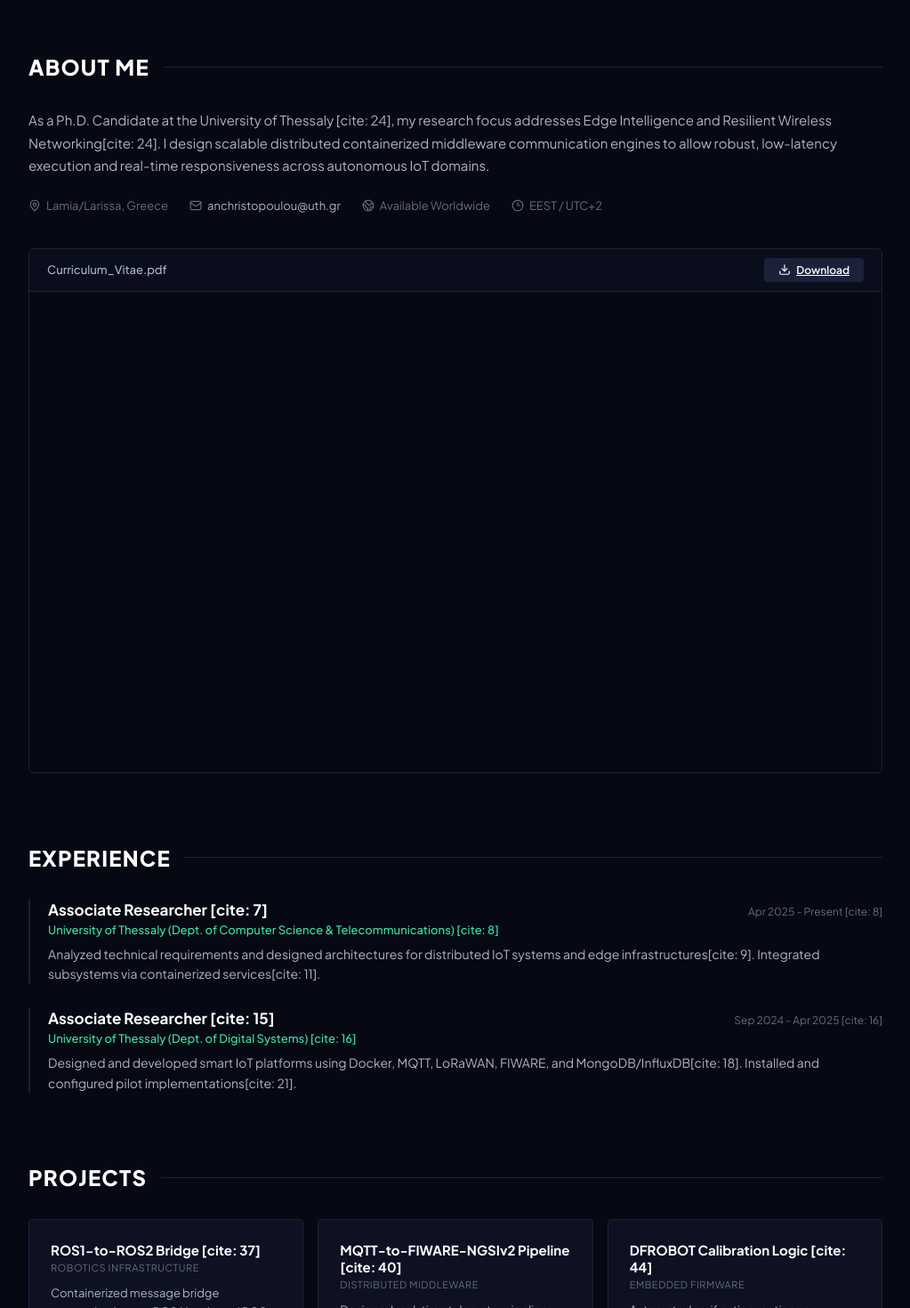
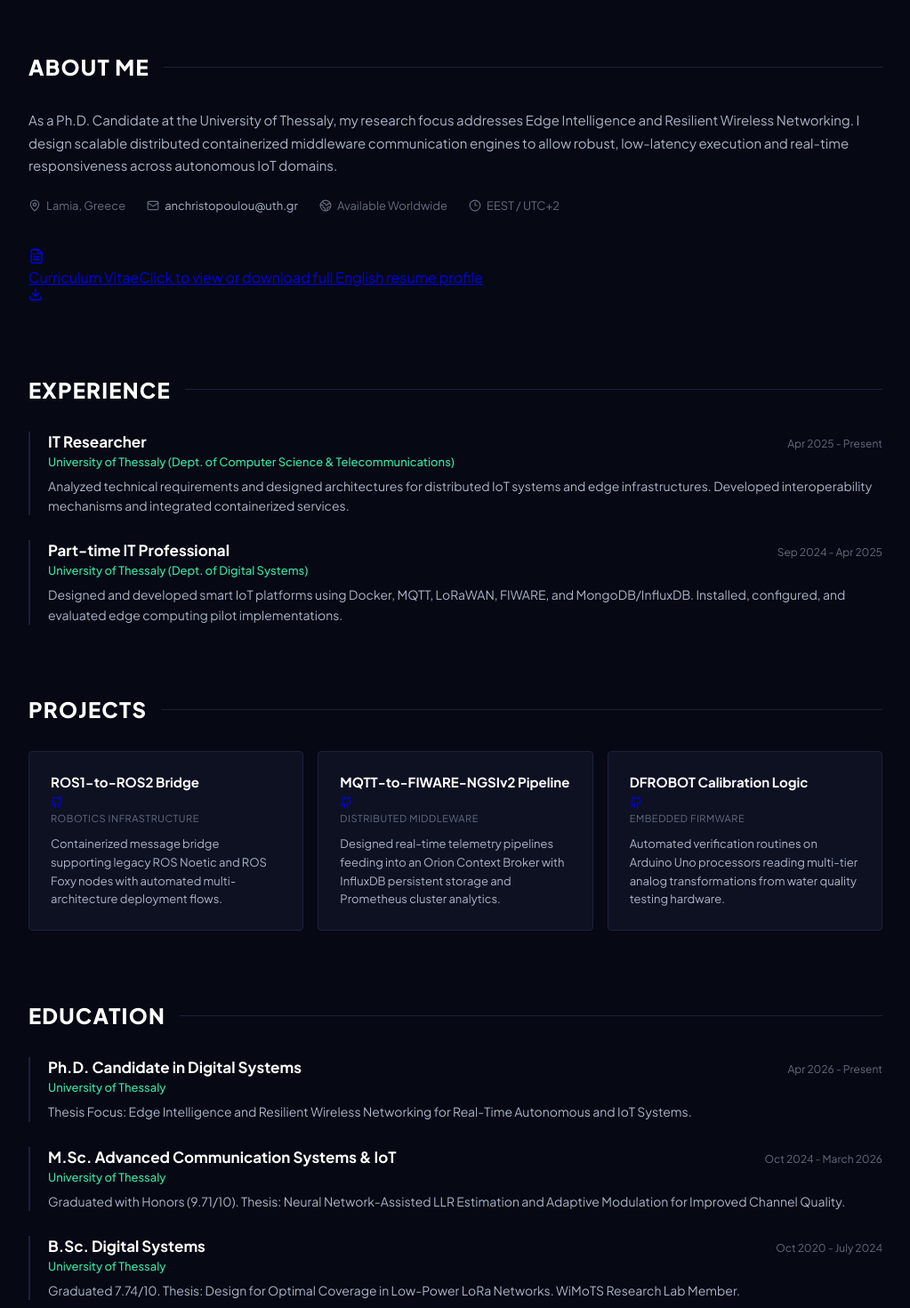
Before and after one commit to losandriana/bio, a React (Vite) app: page / in a window 1280 px wide. Shown: the part 580-2050 px from the top of the page at 89% size, without its empty margins (128-1151 px from the left). Built offline with nearby package versions, Linux system fonts and the light colour scheme.

Commit message:
Update main.jsx

```diff
--- a/src/main.jsx
+++ b/src/main.jsx
@@ -14,7 +14,8 @@ import {
   Wrench,
   Github,
   Download,
-  FileText
+  FileText,
+  Layers
 } from "lucide-react";
 import "./styles.css";
 
@@ -31,73 +32,72 @@ const navItems = [
 
 const experienceGroups = [
   {
-    company: "University of Thessaly (Dept. of Computer Science & Telecommunications) [cite: 8]",
-    role: "Associate Researcher [cite: 7]",
-    date: "Apr 2025 - Present [cite: 8]",
-    details: "Analyzed technical requirements and designed architectures for distributed IoT systems and edge infrastructures[cite: 9]. Integrated subsystems via containerized services[cite: 11]."
+    company: "University of Thessaly (Dept. of Computer Science & Telecommunications)",
+    role: "IT Researcher",
+    date: "Apr 2025 - Present",
+    details: "Analyzed technical requirements and designed architectures for distributed IoT systems and edge infrastructures. Developed interoperability mechanisms and integrated containerized services."
   },
   {
-    company: "University of Thessaly (Dept. of Digital Systems) [cite: 16]",
-    role: "Associate Researcher [cite: 15]",
-    date: "Sep 2024 - Apr 2025 [cite: 16]",
-    details: "Designed and developed smart IoT platforms using Docker, MQTT, LoRaWAN, FIWARE, and MongoDB/InfluxDB[cite: 18]. Installed and configured pilot implementations[cite: 21]."
+    company: "University of Thessaly (Dept. of Digital Systems)",
+    role: "Part-time IT Professional",
+    date: "Sep 2024 - Apr 2025",
+    details: "Designed and developed smart IoT platforms using Docker, MQTT, LoRaWAN, FIWARE, and MongoDB/InfluxDB. Installed, configured, and evaluated edge computing pilot implementations."
   }
 ];
 
 const technicalProjects = [
   {
-    title: "ROS1-to-ROS2 Bridge [cite: 37]",
+    title: "ROS1-to-ROS2 Bridge",
     meta: "Robotics Infrastructure",
-    body: "Containerized message bridge supporting legacy ROS Noetic and ROS Foxy nodes with automated multi-architecture deployment flows[cite: 38, 39]."
+    body: "Containerized message bridge supporting legacy ROS Noetic and ROS Foxy nodes with automated multi-architecture deployment flows.",
+    link: "https://github.com/losandriana"
   },
   {
-    title: "MQTT-to-FIWARE-NGSIv2 Pipeline [cite: 40]",
+    title: "MQTT-to-FIWARE-NGSIv2 Pipeline",
     meta: "Distributed Middleware",
-    body: "Designed real-time telemetry pipelines feeding into an Orion Context Broker with InfluxDB persistent storage and Prometheus cluster analytics[cite: 41, 42]."
+    body: "Designed real-time telemetry pipelines feeding into an Orion Context Broker with InfluxDB persistent storage and Prometheus cluster analytics.",
+    link: "https://github.com/losandriana"
   },
   {
-    title: "DFROBOT Calibration Logic [cite: 44]",
+    title: "DFROBOT Calibration Logic",
     meta: "Embedded Firmware",
-    body: "Automated verification routines on Arduino Uno processors reading multi-tier analog transformations from water quality testing hardware[cite: 45, 47]."
+    body: "Automated verification routines on Arduino Uno processors reading multi-tier analog transformations from water quality testing hardware.",
+    link: "https://github.com/losandriana"
   }
 ];
 
 const educationHistory = [
-  { title: "Ph.D. Candidate in Digital Systems [cite: 24]", meta: "Apr 2026 - Present · University of Thessaly [cite: 23, 24]",
-   body: "Thesis Focus: Edge Intelligence and Resilient Wireless Networking for Real-Time Autonomous and IoT Systems[cite: 24]." },
-  { title: "M.Sc. Advanced Communication Systems & IoT [cite: 26]", meta: "Oct 2024 - March 2026 · University of Thessaly [cite: 25, 26]",
-   body: "Graduated with Honors (9.71/10)[cite: 28]. Thesis on Neural Network-Assisted LLR Estimation and Adaptive Modulation[cite: 29]." },
-  { title: "B.Sc. Digital Systems [cite: 31]", meta: "Oct 2020 - July 2024 · University of Thessaly [cite: 30, 31]",
-   body: "Graduated 7.74/10[cite: 33]. Thesis: Design for Optimal Coverage in Low-Power LoRa Networks[cite: 34]. WiMoTS Research Lab Member[cite: 35]." }
+  { title: "Ph.D. Candidate in Digital Systems", meta: "Apr 2026 - Present · University of Thessaly", body: "Thesis Focus: Edge Intelligence and Resilient Wireless Networking for Real-Time Autonomous and IoT Systems." },
+  { title: "M.Sc. Advanced Communication Systems & IoT", meta: "Oct 2024 - March 2026 · University of Thessaly", body: "Graduated with Honors (9.71/10). Thesis: Neural Network-Assisted LLR Estimation and Adaptive Modulation for Improved Channel Quality." },
+  { title: "B.Sc. Digital Systems", meta: "Oct 2020 - July 2024 · University of Thessaly", body: "Graduated 7.74/10. Thesis: Design for Optimal Coverage in Low-Power LoRa Networks. WiMoTS Research Lab Member." }
 ];
 
 const skillsInventory = [
-  { category: "Languages", items: ["Python", "C", "C++", "Java", "SQL", "PHP", "JavaScript"] }, // [cite: 49]
-  { category: "Networks & IoT", items: ["LoRaWAN", "MQTT", "Kafka", "FIWARE", "Docker", "Edge Computing"] }, // [cite: 50]
-  { category: "Robotics & Simulation", items: ["ROS1", "ROS2", "NS-3", "Android Studio"] }, // [cite: 50]
-  { category: "Databases & Analytics", items: ["MySQL", "PostgreSQL", "MongoDB", "InfluxDB", "MATLAB", "SPSS"] } // [cite: 51, 52]
+  { category: "Languages", items: ["Python", "C", "C++", "Java", "SQL", "PHP", "JavaScript"] },
+  { category: "Networks & IoT", items: ["LoRaWAN", "MQTT", "Kafka", "FIWARE", "Docker", "Edge Computing"] },
+  { category: "Robotics & Simulation", items: ["ROS1", "ROS2", "NS-3", "Android Studio"] },
+  { category: "Databases & Analytics", items: ["MySQL", "PostgreSQL", "MongoDB", "InfluxDB", "MATLAB", "SPSS"] }
 ];
 
 const publicationList = [
-  { title: "AI-Enabled Autoencoder-Based Physical Layer Design for 6G Communication Systems", source: "Electronics 2026, 15, 538", url: "https://doi.org/10.3390/electronics15030538" }, // [cite: 62, 63]
-  { title: "Distributed Prescribed Performance Formation Tracking for Unknown Euler-Lagrange Systems Under Input Saturation", source: "Sensors 2025, 25, 6002", url: "https://doi.org/10.3390/s25196002" }, // [cite: 63, 64]
-  { title: "Design and Implementation of Scalable and Low-Latency LoRaWAN IoT Architecture for Smart Cities", source: "IEEE ISCC 2025 · Bologna, Italy", url: "https://doi.org/10.1109/ISCC65549.2025.11326417" }, // [cite: 65]
-  { title: "On the use of AI for 6G Signal Decoding in DVB - S.2 Applications", source: "IEEE CSCN 2024 · Belgrade, Serbia", url: "https://doi.org/10.1109/CSCN63874.2024.10849750" } // [cite: 66]
+  { title: "AI-Enabled Autoencoder-Based Physical Layer Design for 6G Communication Systems", source: "Electronics 2026, 15, 538", url: "https://doi.org/10.3390/electronics15030538" },
+  { title: "Distributed Prescribed Performance Formation Tracking for Unknown Euler-Lagrange Systems Under Input Saturation", source: "Sensors 2025, 25, 6002", url: "https://doi.org/10.3390/s25196002" },
+  { title: "Design and Implementation of Scalable and Low-Latency LoRaWAN IoT Architecture for Smart Cities", source: "IEEE ISCC 2025 · Bologna, Italy", url: "https://doi.org/10.1109/ISCC65549.2025.11326417" },
+  { title: "On the use of AI for 6G Signal Decoding in DVB - S.2 Applications", source: "IEEE CSCN 2024 · Belgrade, Serbia", url: "https://doi.org/10.1109/CSCN63874.2024.10849750" }
 ];
 
 const certificationsList = [
-  { name: "Wireless Communications Onramp", provider: "MathWorks · Nov 2024" }, // [cite: 54]
-  { name: "Signal Processing Onramp", provider: "MathWorks · Oct 2024" }, // [cite: 54]
-  { name: "MATLAB Fundamentals", provider: "MathWorks · May 2024" }, // [cite: 55]
-  { name: "Academy for LoRaWAN", provider: "Semtech · Dec 2023" }, // [cite: 56]
-  { name: "Cybersecurity and Routing in Computer Networks", provider: "Cisco Academy · Oct 2021" } // [cite: 60]
+  { name: "Wireless Communications Onramp", provider: "MathWorks · Nov 2024" },
+  { name: "Signal Processing Onramp", provider: "MathWorks · Oct 2024" },
+  { name: "MATLAB Fundamentals", provider: "MathWorks · May 2024" },
+  { name: "Academy for LoRaWAN", provider: "Semtech · Dec 2023" },
+  { name: "Cybersecurity and Routing in Computer Networks", provider: "Cisco Academy · Oct 2021" }
 ];
 
-// Handles scrolling manually via viewport calculations to keep URLs clean
 function handleScroll(id) {
   const element = document.getElementById(id);
   if (element) {
-    const offset = 70; // Matches top navigation height configuration
+    const offset = 70;
     const bodyRect = document.body.getBoundingClientRect().top;
     const elementRect = element.getBoundingClientRect().top;
     const elementPosition = elementRect - bodyRect;
@@ -131,54 +131,53 @@ function App() {
         <section className="hero-section" id="home">
           <div className="hero-text-content">
             <h1 className="static-name-heading">
-              Andriana<br />Christopoulou {/* [cite: 1] */}
+              Andriana<br />Christopoulou
             </h1>
             <p className="static-role-subline">
-              Networks Researcher <span>•</span> IoT Engineer <span>•</span> Robotics Specialist {/* [cite: 2] */}
+              Networks Researcher <span>•</span> IoT Engineer <span>•</span> Robotics Specialist
             </p>
             <div className="hero-cta-row">
               <button className="cta-primary-btn" onClick={() => handleScroll("contact")}>
                 Contact Me
               </button>
             </div>
+
+            {/* Social Links Row Including Active Google Scholar & Docker Hub Mappings */}
             <div className="social-icon-circles">
-              <a href="https://github.com/losandriana" target="_blank" rel="noreferrer" aria-label="GitHub"><Github size={16} /></a> {/* [cite: 4] */}
-              <a href="mailto:andrianachristopoulou02@gmail.com" aria-label="Personal Email"><Mail size={16} /></a> {/* [cite: 3] */}
-              <a href="mailto:anchristopoulou@uth.gr" aria-label="Academic Email"><FileText size={16} /></a>
+              <a href="https://github.com/losandriana" target="_blank" rel="noreferrer" title="GitHub"><Github size={16} /></a>
+              <a href="https://scholar.google.gr/citations?user=C200MOOAAAAJ&hl=el" target="_blank" rel="noreferrer" title="Google Scholar"><ScrollText size={16} /></a>
+              <a href="https://hub.docker.com/u/losandriana" target="_blank" rel="noreferrer" title="Docker Hub"><Layers size={16} /></a>
+              <a href="mailto:andrianachristopoulou02@gmail.com" title="Personal Email"><Mail size={16} /></a>
             </div>
           </div>
         </section>
 
-        {/* Section 2: About Me & Interactive PDF Frame */}
+        {/* Section 2: About Me (PDF Window Completely Replaced by a Minimalist Banner) */}
         <section className="about-section" id="about">
           <h2 className="section-title-line">About Me</h2>
           <p className="detailed-narrative">
-            As a Ph.D. Candidate at the University of Thessaly [cite: 24], my research focus addresses Edge Intelligence and Resilient Wireless Networking[cite: 24]. I design scalable distributed containerized middleware communication engines to allow robust, low-latency execution and real-time responsiveness across autonomous IoT domains.
+            As a Ph.D. Candidate at the University of Thessaly, my research focus addresses Edge Intelligence and Resilient Wireless Networking. I design scalable distributed containerized middleware communication engines to allow robust, low-latency execution and real-time responsiveness across autonomous IoT domains.
           </p>
           <div className="quick-specs-grid">
-            <span><MapPin size={14} /> Lamia/Larissa, Greece</span> {/* [cite: 3] */}
+            <span><MapPin size={14} /> Lamia, Greece</span>
             <span><Mail size={14} /> <a href="mailto:anchristopoulou@uth.gr" className="inline-email-link">anchristopoulou@uth.gr</a></span>
             <span><Globe2 size={14} /> Available Worldwide</span>
             <span><Clock3 size={14} /> EEST / UTC+2</span>
           </div>
 
-          {/* Embedded Full CV Document Container */}
-          <div className="cv-document-container">
-            <div className="cv-document-header">
-              <span className="document-title">Curriculum_Vitae.pdf</span>
-              <a href={cvPath} download="CV_Christopoulou_Andriana.pdf" className="download-cv-icon-btn">
-                <Download size={14} /> Download
-              </a>
+          {/* Minimalist Full-Width Download CV Bar */}
+          <a href={cvPath} download="CV_Christopoulou_Andriana.pdf" className="cv-download-banner">
+            <div className="banner-left">
+              <FileText size={18} className="banner-icon" />
+              <div className="banner-text">
+                <span className="banner-title">Curriculum Vitae</span>
+                <span className="banner-subtitle">Click to view or download full English resume profile</span>
+              </div>
             </div>
-            <div className="cv-iframe-wrapper">
-              <iframe
-                src={`${cvPath}#toolbar=0&navpanes=0`}
-                title="Andriana Christopoulou English CV Preview"
-                width="100%"
-                height="100%"
-              />
+            <div className="banner-right">
+              <Download size={16} />
             </div>
-          </div>
+          </a>
         </section>
 
         {/* Section 3: Experience */}
@@ -198,13 +197,16 @@ function App() {
           </div>
         </section>
 
-        {/* Section 4: Projects */}
+        {/* Section 4: Projects with Active Source Target Links */}
         <section className="generic-section" id="projects">
           <h2 className="section-title-line">Projects</h2>
           <div className="cards-structural-grid">
             {technicalProjects.map((proj, idx) => (
               <article className="info-display-card" key={idx}>
-                <h3>{proj.title}</h3>
+                <div className="card-top-row">
+                  <h3>{proj.title}</h3>
+                  <a href={proj.link} target="_blank" rel="noreferrer" className="card-git-link" title="Source Files"><Github size={14} /></a>
+                </div>
                 <span className="card-tag-meta">{proj.meta}</span>
                 <p>{proj.body}</p>
               </article>
@@ -277,7 +279,7 @@ function App() {
           <p>Let's discuss distributed infrastructures, systems automation, or research targets.</p>
           <div className="footer-links-stack">
             <a href="mailto:anchristopoulou@uth.gr" className="footer-email-link">anchristopoulou@uth.gr</a>
-            <a href="mailto:andrianachristopoulou02@gmail.com" className="footer-email-link subtle">andrianachristopoulou02@gmail.com [cite: 3]</a>
+            <a href="mailto:andrianachristopoulou02@gmail.com" className="footer-email-link subtle">andrianachristopoulou02@gmail.com</a>
           </div>
         </section>
 
```
